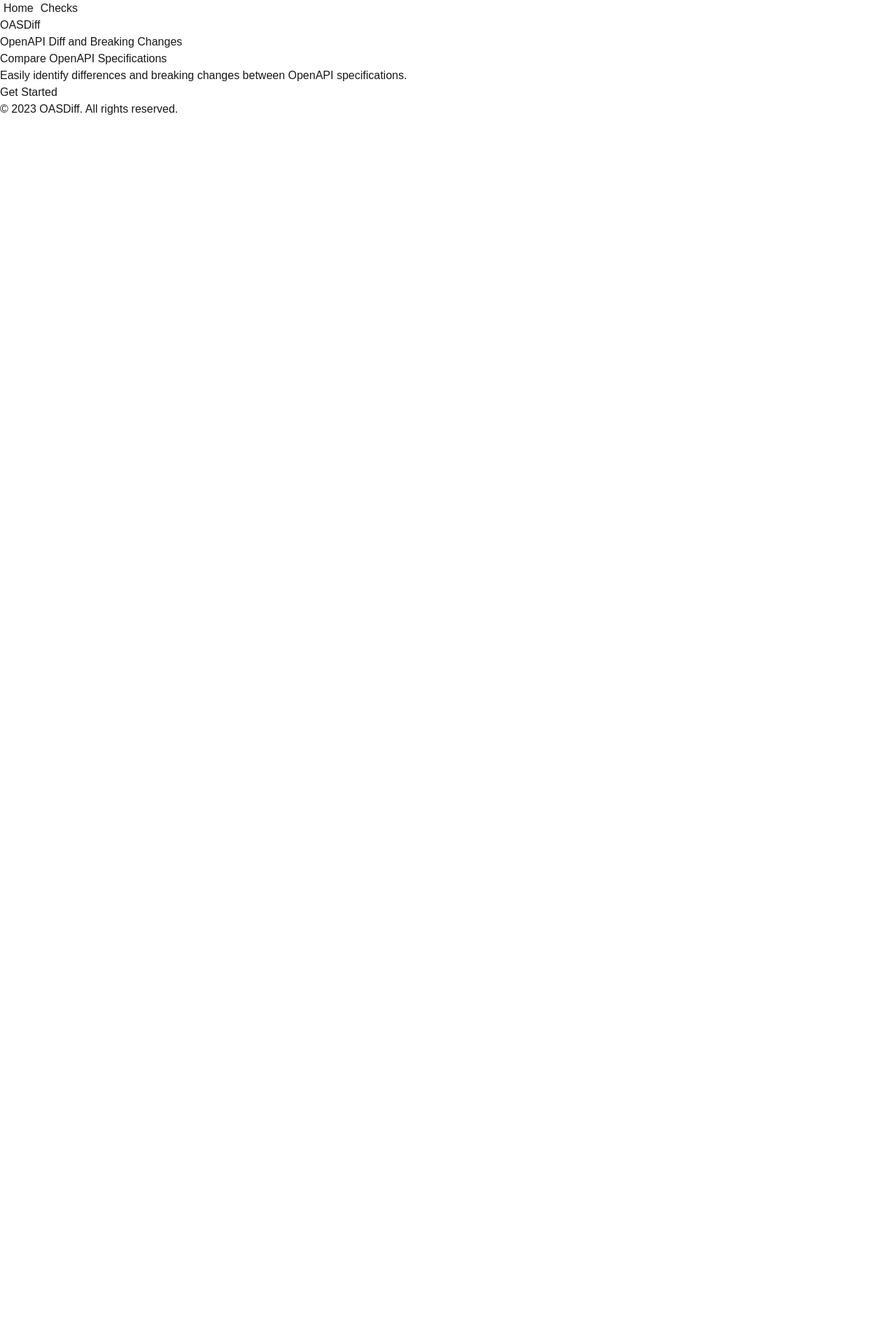
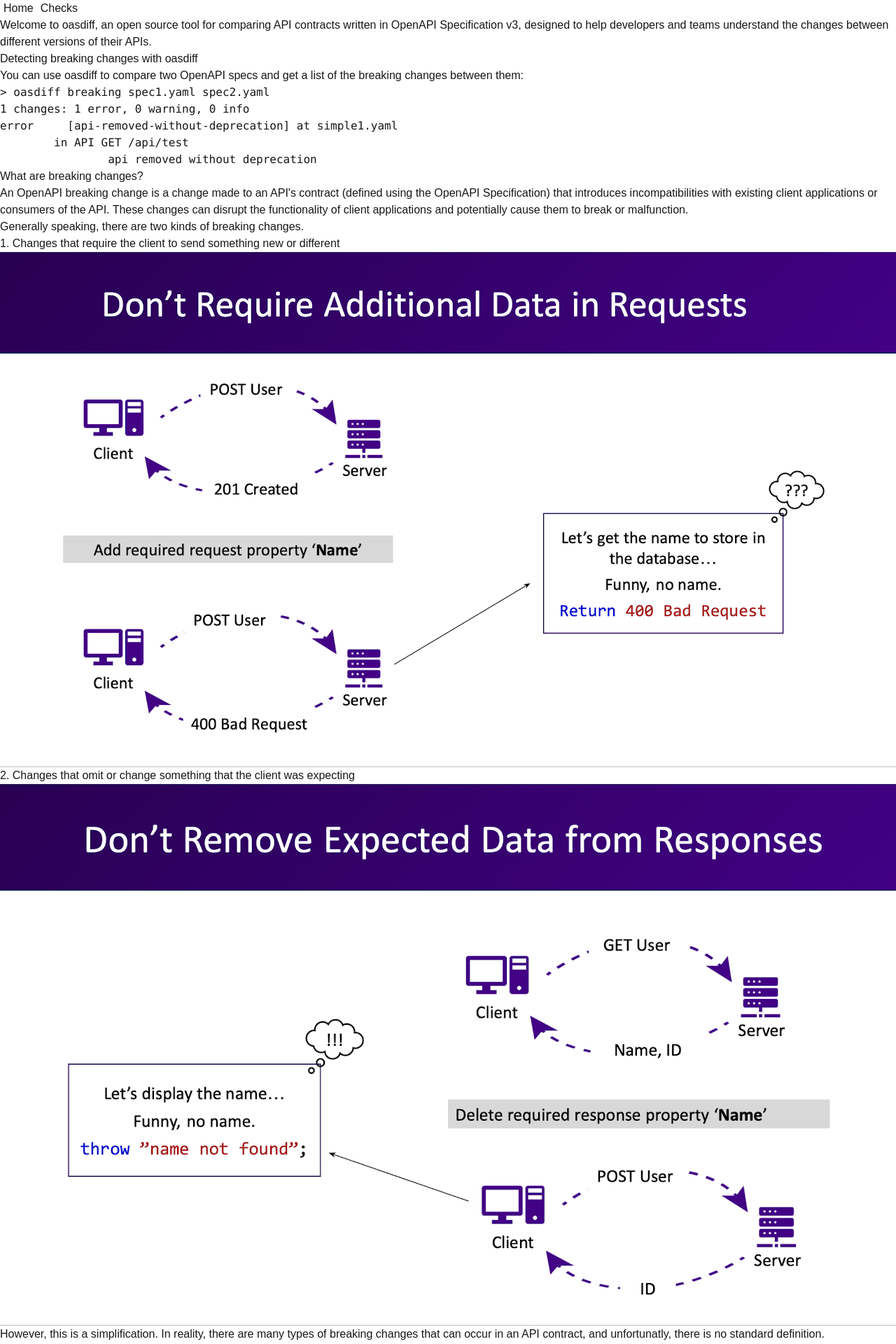
Before and after one commit to oasdiff/w3, a Next.js app: page / in a window 1280 px wide. Shown: the top 1920 px of the page at 70% size. Before the commit the page ends 800 px from the top, so only its background shows below. Built offline with nearby package versions, Linux system fonts and the light colour scheme.

Commit message:
breaking changes intro

```diff
--- a/app/layout.tsx
+++ b/app/layout.tsx
@@ -31,7 +31,6 @@
         <nav className="bg-gray-800 text-white p-4">
             <Link className='navBarLink' href="/">Home</Link>
             <Link className='navBarLink' href="/checks">Checks</Link>
-            {/* <Link href="/checks">Checks</Link>   */}
         </nav>
         <main className="p-4">
           {children}
--- a/app/page.tsx
+++ b/app/page.tsx
@@ -2,23 +2,68 @@
 
 export default function Test() {
   return (
-    <div className="min-h-screen bg-gray-900 text-white flex flex-col items-center justify-center">
-      <header className="w-full py-6 bg-blue-500 text-center">
-        <h1 className="text-4xl font-bold">OASDiff</h1>
-        <p className="text-lg">OpenAPI Diff and Breaking Changes</p>
-      </header>
-      <main className="flex-1 flex flex-col items-center justify-center px-4">
-        <h2 className="text-3xl font-bold mb-4">Compare OpenAPI Specifications</h2>
-        <p className="text-lg mb-8 text-center">
-          Easily identify differences and breaking changes between OpenAPI specifications.
+    <div className="min-h-screen flex flex-col items-center justify-center">
+      <main className="flex-1 flex flex-col items-center px-4 max-w-4xl">
+
+        <p className="text-lg text-left mb-8">
+        Welcome to oasdiff, an <a href="https://github.com/Tufin/oasdiff" className="font-medium text-blue-600 underline dark:text-blue-500 dark:hover:text-blue-600 hover:text-blue-700 hover:no-underline">open source</a> tool for comparing API contracts written in <a className="font-medium text-blue-600 underline dark:text-blue-500 dark:hover:text-blue-600 hover:text-blue-700 hover:no-underline" href="https://swagger.io/specification/v3/">OpenAPI Specification v3</a>,
+        designed to help developers and teams understand the changes between different versions of their APIs.
         </p>
-        <Link href="https://github.com/Tufin/oasdiff" className="bg-blue-500 text-white px-4 py-2 rounded hover:bg-blue-600">
-            Get Started
-        </Link>
+
+        <h3 className="text-2xl text-left font-bold mb-2 w-full max-w-full">Detecting breaking changes with oasdiff</h3>
+        <p className="text-lg text-left w-full max-w-full">
+        You can use oasdiff to compare two OpenAPI specs and get a list of the breaking changes between them:
+        </p>
+
+        <div className="w-full max-w-full overflow-x-auto mb-8">
+          <pre className="bg-gray-800 text-white p-2 rounded-md text-sm whitespace-pre">
+        <code className="language-bash">
+        &gt; <span className="text-green-300">oasdiff</span> breaking spec1.yaml spec2.yaml<br/>
+        1 changes: 1 <span className="text-red-500">error</span>, 0 <span className="text-pink-500">warning</span>, 0 <span className="text-cyan-500">info</span><br/>
+        <span className="text-red-500">error</span>	  [<span className="text-yellow-500">api-removed-without-deprecation</span>] at simple1.yaml<br/>
+          <pre>        in API <span className="text-green-300">GET /api/test</span><br/></pre>
+          <pre>                api removed without deprecation <br/></pre>
+        </code>
+          </pre>
+        </div>
+
+        <h3 className="text-2xl text-left font-bold mb-2 w-full max-w-full">What are breaking changes?</h3>
+        <p className="text-lg text-left w-full max-w-full">
+        An OpenAPI breaking change is a change made to an API's contract (defined using the OpenAPI Specification) that introduces incompatibilities with existing client applications or consumers of the API. These changes can disrupt the functionality of client applications and potentially cause them to break or malfunction.
+        <br/>
+        Generally speaking, there are two kinds of breaking changes.<br/>
+        </p>
+
+        <div className="mb-8 w-full">
+          <h4 className="text-xl font-semibold text-left mb-3 mt-3">1. Changes that require the client to send something new or different</h4>
+          <div className="border-4 border-gray-300 rounded-lg shadow-lg p-2">
+        <img
+          src="/breaking-request.png"
+          alt="Diagram illustrating breaking changes"
+          className="w-full"
+        />
+          </div>
+        </div>
+
+        <div className="mb-4 w-full">
+          <h4 className="text-xl font-semibold text-left mb-3">2. Changes that omit or change something that the client was expecting</h4>
+          <div className="border-4 border-gray-300 rounded-lg shadow-lg p-2">
+        <img
+          src="/breaking-response.png"
+          alt="Diagram illustrating breaking changes"
+          className="w-full"
+        />
+          </div>
+        </div>
+
+        <p className="text-lg text-left w-full max-w-full">However, this is a simplification. In reality, there are many types of breaking changes that can occur in an API contract, and unfortunatly, there is no standard definition.<br/>
+          This was one of the challenges we faced when creating oasdiff and to tackle it, we, the oasdiff community, have created <a href="/checks" className="font-medium text-blue-600 underline dark:text-blue-500 dark:hover:text-blue-600 hover:text-blue-700 hover:no-underline">a comprehensive set of checks for testing changes in API contracts</a>.<br/>
+          The checks are implemented as open source and we welcome feedback to continue refining and improving them.<br/>
+        </p>
       </main>
-      <footer className="w-full py-4 bg-gray-800 text-center">
-        <p>&copy; 2023 OASDiff. All rights reserved.</p>
-      </footer>
+            <footer className="w-full py-4 bg-gray-800 text-center text-white">
+        <p>&copy; 2025 oasdiff. All rights reserved.</p>
+            </footer>
     </div>
   );
 }
```
Also changed, not shown: public/breaking-request.png (added), public/breaking-response.png (added).
